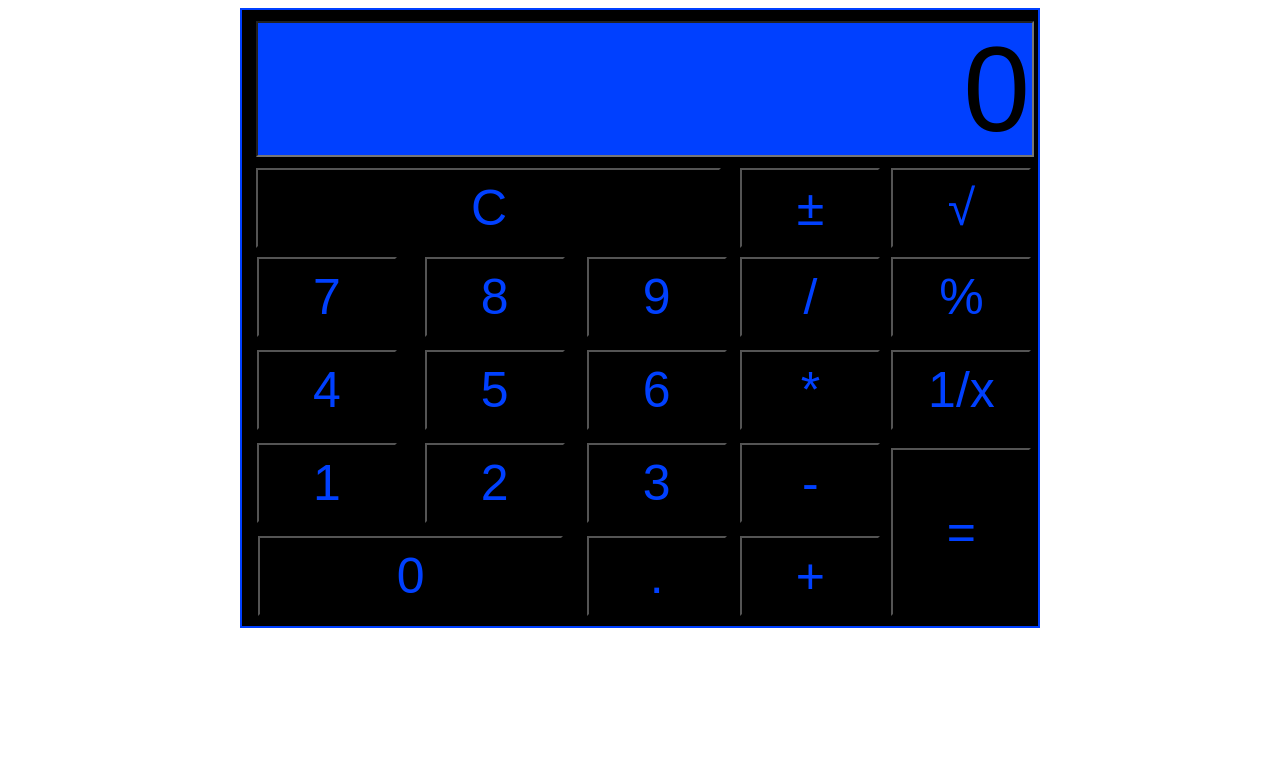
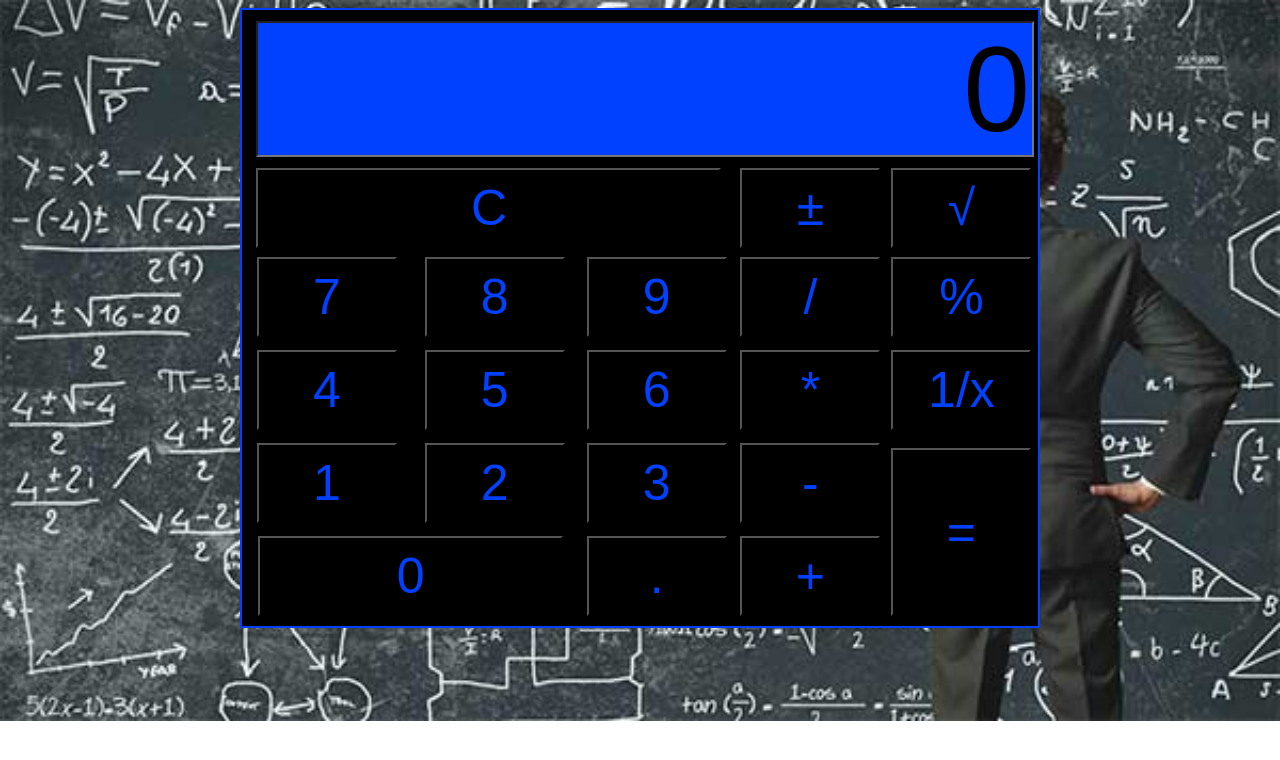
Before and after one commit to spindola001/Calculadora_JavaScript, a plain HTML site: page Index.html in a window 1280 px wide. Drawn offline with Linux system fonts and the light colour scheme.

Commit message:
Atualizações do dia 10_04_2019

```diff
--- a/Index.html
+++ b/Index.html
@@ -5,6 +5,13 @@
 	<title>Calculadora</title>
 	<script src="JScript/funcoes.js"></script>
 	<link rel="stylesheet" type="text/css" href="css/main.css">
+	<style type="text/css">
+		body {
+			background-size: 100%;
+			background-image: url(Imagens/calculos.jpg);
+			background-repeat: no-repeat;
+		}
+	</style>
 </head>
 <body>
 <form name="calc">
--- a/JScript/funcoes.js
+++ b/JScript/funcoes.js
@@ -15,7 +15,7 @@ function press(num) {
 	}
 }
 function calculo(op) {
-	if (document.calc.visor.value == ""){
+	if (document.calc.visor.value == "0"){
 		alert("Campo vazio, digite valores a serem calculados.");
 		document.calc.visor.value = "0";
 	}
```
Also changed, not shown: Imagens/calculos.jpg (added).
